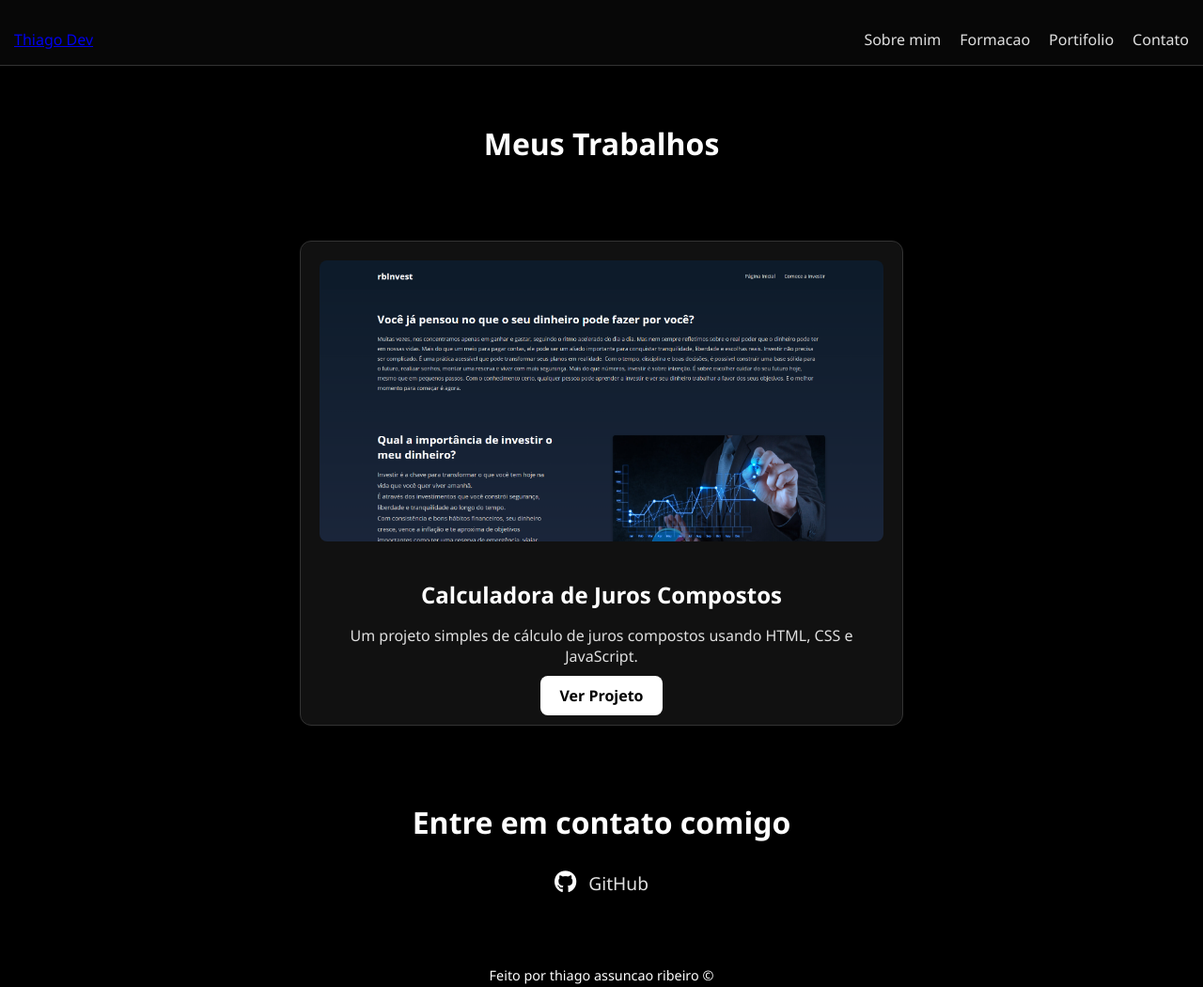
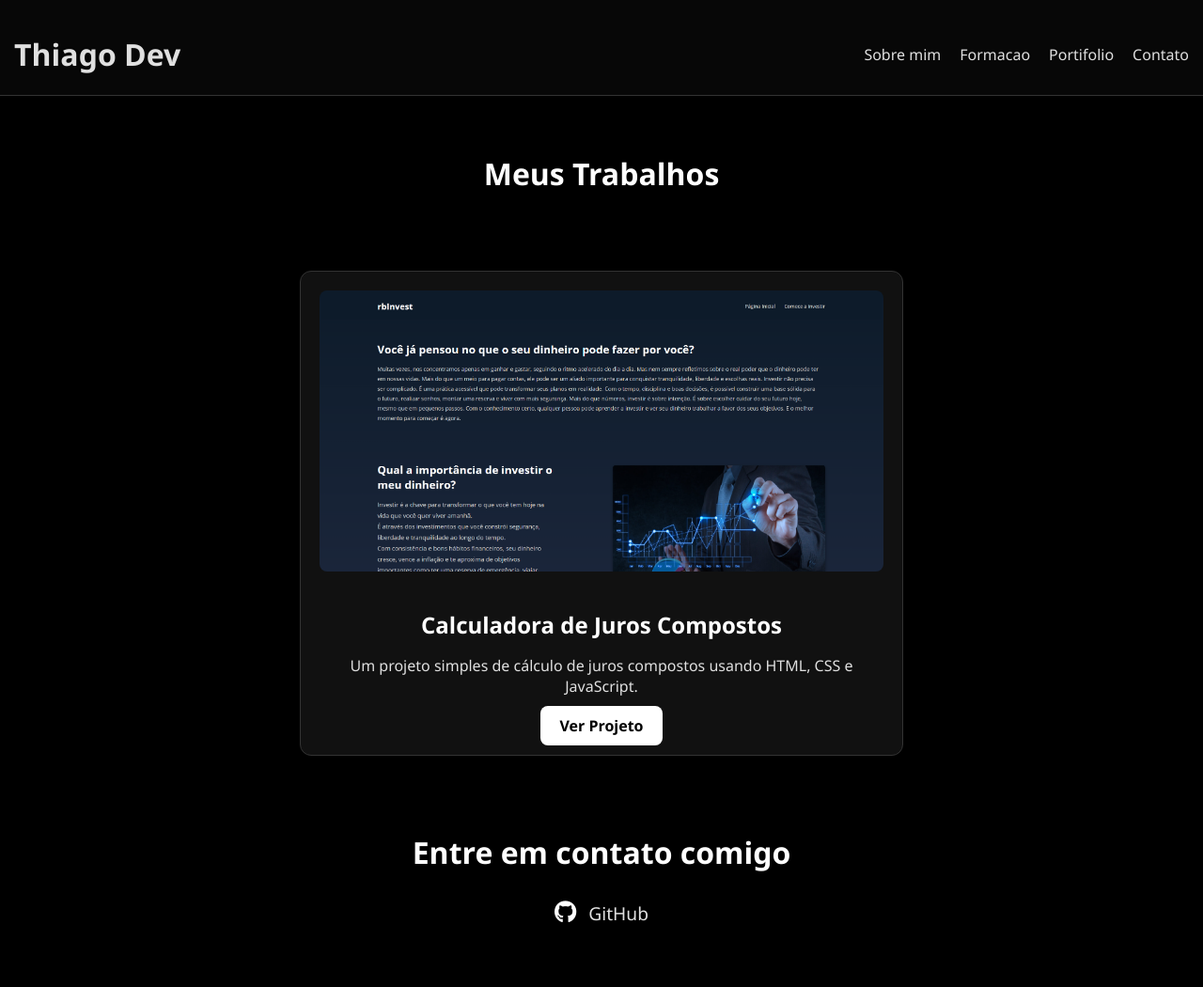
Before and after one commit to thiagoassuncaodev/portifolio-thiagodev, a plain HTML site: page portifolio.html in a window 1280 px wide. Shown: the top 1050 px of the page at 94% size. Drawn offline with Linux system fonts and the light colour scheme.

Commit message:
Add files via upload

```diff
--- a/portifolio.html
+++ b/portifolio.html
@@ -10,7 +10,7 @@
 </head>
 <body>
     <div class="barra-navegacao">
-        <a href="/" class="icn-pag">Thiago Dev</a>
+        <h1>Thiago Dev</h1>
     <header>
         <nav>
             <ul>
```
